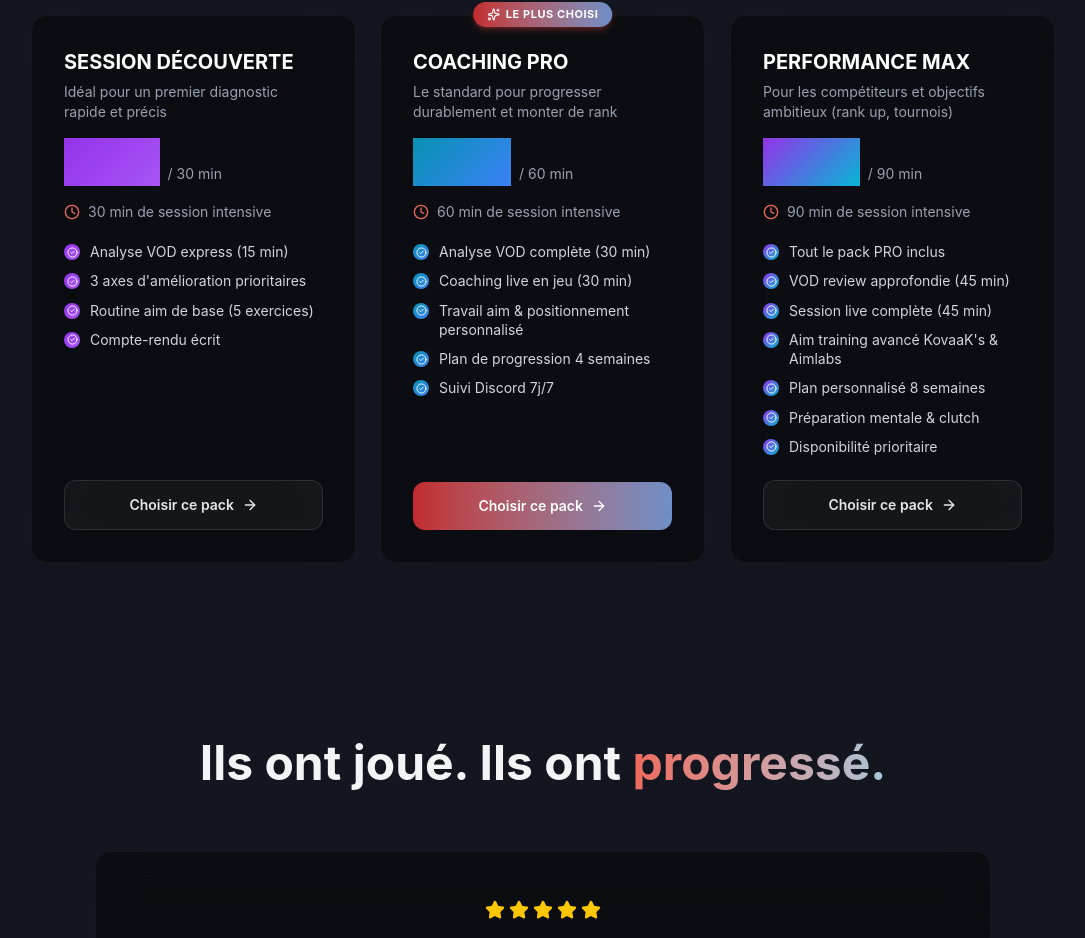
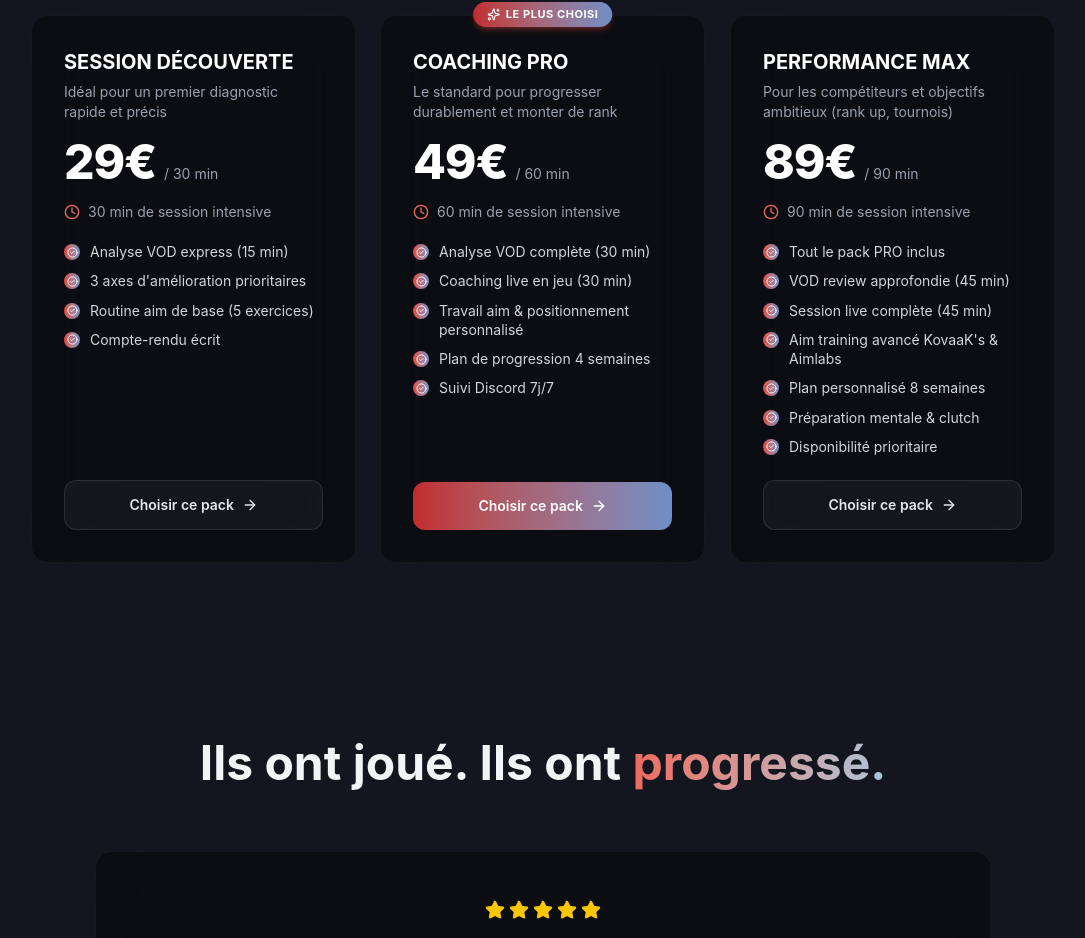
Before and after one commit to Smith9411/poulpy-coaching, a Next.js app: page / in a window 1280 px wide. Shown: the part 5326-6264 px from the top of the page, without its empty margins (97-1182 px from the left). Built offline with nearby package versions, Linux system fonts and the light colour scheme; no server answers.

Commit message:
fix(booking): correction de l'affichage des prix dans la sélection des formules

```diff
--- a/components/booking/BookingConfirmation.tsx
+++ b/components/booking/BookingConfirmation.tsx
@@ -48,10 +48,7 @@ export default function BookingConfirmation({
         {/* Recap Cards */}
         <div className="grid grid-cols-1 sm:grid-cols-2 gap-3 mb-6 text-left">
           <div className="glass p-3.5 rounded-xl flex items-center gap-3 border border-white/10">
-            <div
-              className="w-10 h-10 rounded-lg flex items-center justify-center flex-shrink-0"
-              style={{ background: plan.color }}
-            >
+            <div className="w-10 h-10 rounded-lg flex items-center justify-center flex-shrink-0 bg-gradient-to-br from-purple-600 to-cyan-500">
               <User size={18} className="text-white" />
             </div>
             <div className="min-w-0">
--- a/components/booking/BookingPlansStep.tsx
+++ b/components/booking/BookingPlansStep.tsx
@@ -60,10 +60,7 @@ export default function BookingPlansStep({
 
             {/* Price */}
             <div className="mb-4 flex items-baseline">
-              <span
-                className="text-4xl sm:text-5xl font-extrabold bg-gradient-to-r text-transparent bg-clip-text"
-                style={{ background: plan.color }}
-              >
+              <span className="text-4xl sm:text-5xl font-extrabold text-white tracking-tight">
                 {plan.price}
               </span>
               <span className="text-gray-400 ml-2 text-sm">/ {plan.duration}</span>
@@ -79,10 +76,7 @@ export default function BookingPlansStep({
             <ul className="space-y-2.5 mb-6 flex-1 text-xs sm:text-sm">
               {plan.features.map((feature) => (
                 <li key={feature} className="flex items-start gap-2.5">
-                  <div
-                    className="w-4 h-4 rounded-full flex items-center justify-center flex-shrink-0 mt-0.5"
-                    style={{ background: plan.color }}
-                  >
+                  <div className="w-4 h-4 rounded-full flex items-center justify-center flex-shrink-0 mt-0.5 bg-gradient-to-r from-purple-500 to-cyan-500">
                     <CheckCircle2 size={11} className="text-white" />
                   </div>
                   <span className="text-gray-300 leading-snug">{feature}</span>
--- a/components/booking/BookingSlotsStep.tsx
+++ b/components/booking/BookingSlotsStep.tsx
@@ -85,10 +85,7 @@ export default function BookingSlotsStep({
       {/* Plan summary badge */}
       <div className="glass-dark rounded-2xl p-4 sm:p-5 flex items-center justify-between flex-wrap gap-4 border border-white/10">
         <div className="flex items-center gap-3.5">
-          <div
-            className="w-12 h-12 rounded-xl flex items-center justify-center font-bold text-white shadow-md"
-            style={{ background: plan.color }}
-          >
+          <div className="w-12 h-12 rounded-xl flex items-center justify-center font-bold text-white text-xs text-center shadow-md bg-gradient-to-br from-purple-600 to-cyan-500">
             {plan.duration}
           </div>
           <div>
```
